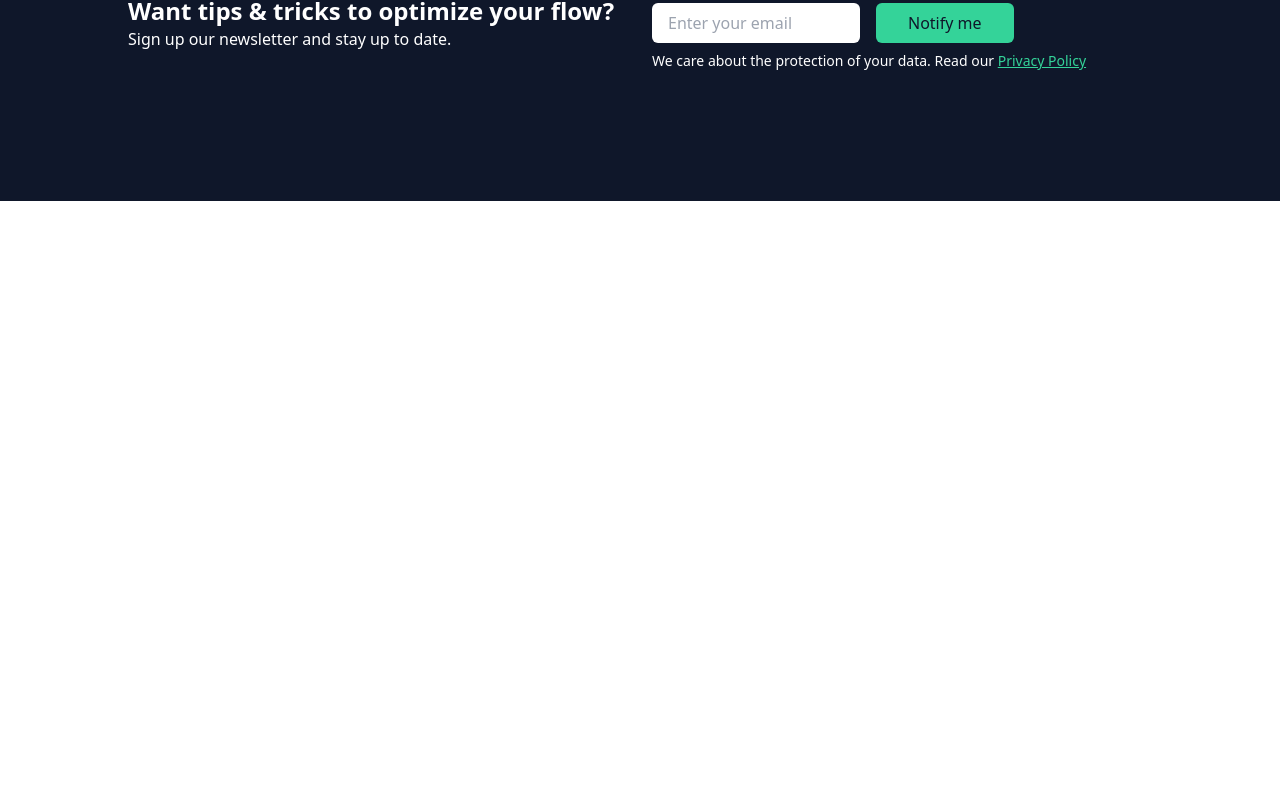
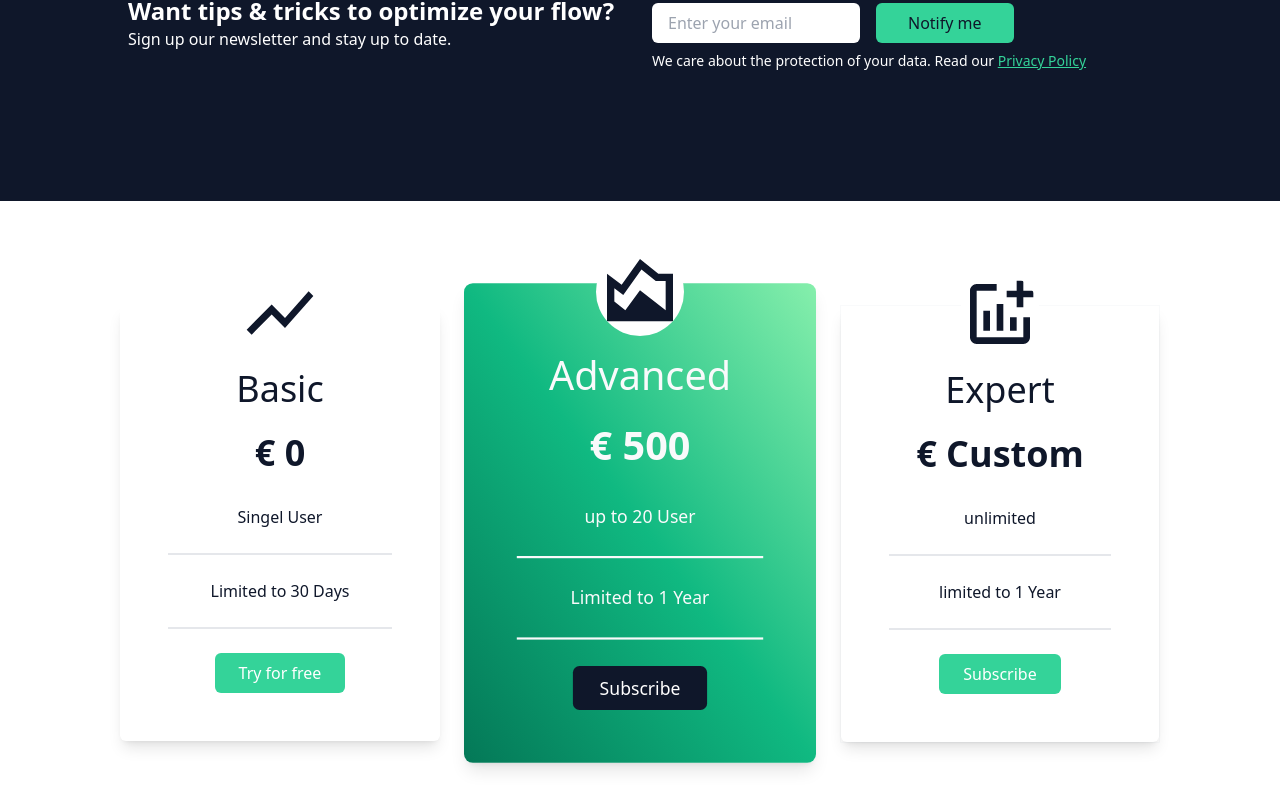
Before and after one commit to JoerKul/tailwindcss_demo, a React (Vite) app: page / in a window 1280 px wide. Shown: the part 1309-2118 px from the top of the page. Before the commit the page ends 1510 px from the top, so only its background shows below. Built offline with nearby package versions, Linux system fonts and the light colour scheme.

Commit message:
remove classes

```diff
--- a/src/App.tsx
+++ b/src/App.tsx
@@ -2,14 +2,16 @@ import Analytics from "./components/Analytics";
 import Hero from "./components/Hero";
 import Navbar from "./components/Navbar";
 import Newsletter from "./components/Newsletter";
+import Pricing from "./components/Pricing";
 
 function App() {
   return (
-    <div className="bg-slate-900 text-white">
+    <div className="">
       <Navbar />
       <Hero />
       <Analytics />
       <Newsletter />
+      <Pricing />
     </div>
   );
 }
--- a/src/components/Hero.tsx
+++ b/src/components/Hero.tsx
@@ -3,7 +3,7 @@ import Typed from "react-typed";
 
 function Hero() {
   return (
-    <div>
+    <div className="bg-slate-900 text-white">
       <div className="h-screen flex flex-col justify-center items-center -mt-20  gap-3">
         <div className="text-emerald-400 text-xl uppercase sm:text-2xl lg:text-3xl">
           growing with data analytics
--- a/src/components/Navbar.tsx
+++ b/src/components/Navbar.tsx
@@ -8,8 +8,8 @@ function Navbar() {
   };
 
   return (
-    <div className="sticky top-0 z-50 bg-slate-900">
-      <div className="flex max-w-5xl mx-auto px-8 pt-8 pb-2 justify-between">
+    <div className="sticky top-0 z-50 bg-slate-900 text-white">
+      <div className="flex max-w-5xl mx-auto lg:px-0 px-8 pt-8 pb-2 justify-between">
         <h1 className="text-teal-400 font-medium text-2xl uppercase">next.</h1>
         <div className="hidden sm:flex items-center">
           <ul className="flex font-light gap-4">
--- a/src/components/Newsletter.tsx
+++ b/src/components/Newsletter.tsx
@@ -2,6 +2,7 @@ import React from "react";
 
 const Newsletter = () => {
   return (
+    <div className="bg-slate-900 text-white mx-w-5xl mx-auto">
       <div className="grid lg:grid-cols-2 h-[20rem] items-start max-w-5xl mx-auto  text-center lg:text-left place-content-center gap-6">
         <div className="">
           <div className="text-2xl font-bold">
@@ -30,6 +31,7 @@ const Newsletter = () => {
           </div>
         </div>
       </div>
+    </div>
   );
 };
 
--- /dev/null
+++ b/src/components/Pricing.tsx
@@ -0,0 +1,64 @@
+import React from "react";
+import {
+  MdShowChart,
+  MdOutlineAreaChart,
+  MdOutlineAddchart,
+} from "react-icons/md";
+function Pricing() {
+  return (
+    <div className=" text-slate-900 max-w-5xl  my-20 mx-auto grid lg:grid-cols-3 justify-items-center gap-14 ">
+      <div className="w-80 mt-6 border-gray-50 hover:scale-105 transform transition-all ease-linear">
+        <div className="shadow-lg rounded-md p-12 flex flex-col place-items-center">
+          <div className="mb-4 relative">
+            <MdShowChart className="bg-white stroke-emerald-400 w-20 h-20 absolute -top-20 -left-10  rounded-full " />
+          </div>
+          <div className="text-4xl font-light mb-6 ">Basic</div>
+          <div className="text-4xl font-extrabold mb-4">€ 0</div>
+          <div className="mt-4">Singel User</div>
+          <div className="border my-6 place-self-stretch"></div>
+          <div>Limited to 30 Days</div>
+          <div className="border my-6 place-self-stretch"></div>
+          <button className="bg-emerald-400 text-white py-2 px-6 rounded-md">
+            Try for free
+          </button>
+        </div>
+      </div>
+
+      <div className="w-80 mt-6 border-gray-50 hover:scale-105 transform transition-all ease-linear">
+        <div className="shadow-lg rounded-lg p-12 flex flex-col place-items-center bg-gradient-to-bl from-green-300 via-emerald-500 to-emerald-700 scale-110">
+          <div className="mb-4 relative">
+            <MdOutlineAreaChart className="bg-white w-20 h-20 absolute -top-20 -left-10  rounded-full " />
+          </div>
+          <div className="text-4xl font-light mb-6 text-gray-50">Advanced</div>
+          <div className="text-4xl font-extrabold mb-4 text-gray-50">€ 500</div>
+          <div className="mt-4 text-gray-50">up to 20 User</div>
+          <div className="border my-6 place-self-stretch border-gray-50"></div>
+          <div className="text-gray-50">Limited to 1 Year</div>
+          <div className="border my-6 place-self-stretch border-gray-50"></div>
+          <button className="bg-slate-900 text-white py-2 px-6 rounded-md">
+            Subscribe
+          </button>
+        </div>
+      </div>
+
+      <div className="w-80 mt-6 border border-gray-50 hover:scale-105 transform transition-all ease-linear">
+        <div className="shadow-lg rounded-md p-12 flex flex-col place-items-center">
+          <div className="mb-4 relative">
+            <MdOutlineAddchart className="bg-white  w-20 h-20 absolute -top-20 -left-10  rounded-full " />
+          </div>
+          <div className="text-4xl font-light mb-6">Expert</div>
+          <div className="text-4xl font-extrabold mb-4">€ Custom</div>
+          <div className="mt-4">unlimited</div>
+          <div className="border my-6 place-self-stretch"></div>
+          <div>limited to 1 Year</div>
+          <div className="border my-6 place-self-stretch"></div>
+          <button className="bg-emerald-400 text-white py-2 px-6 rounded-md">
+            Subscribe
+          </button>
+        </div>
+      </div>
+    </div>
+  );
+}
+
+export default Pricing;
```
Lines whose indentation alone changed are shown as unchanged.
